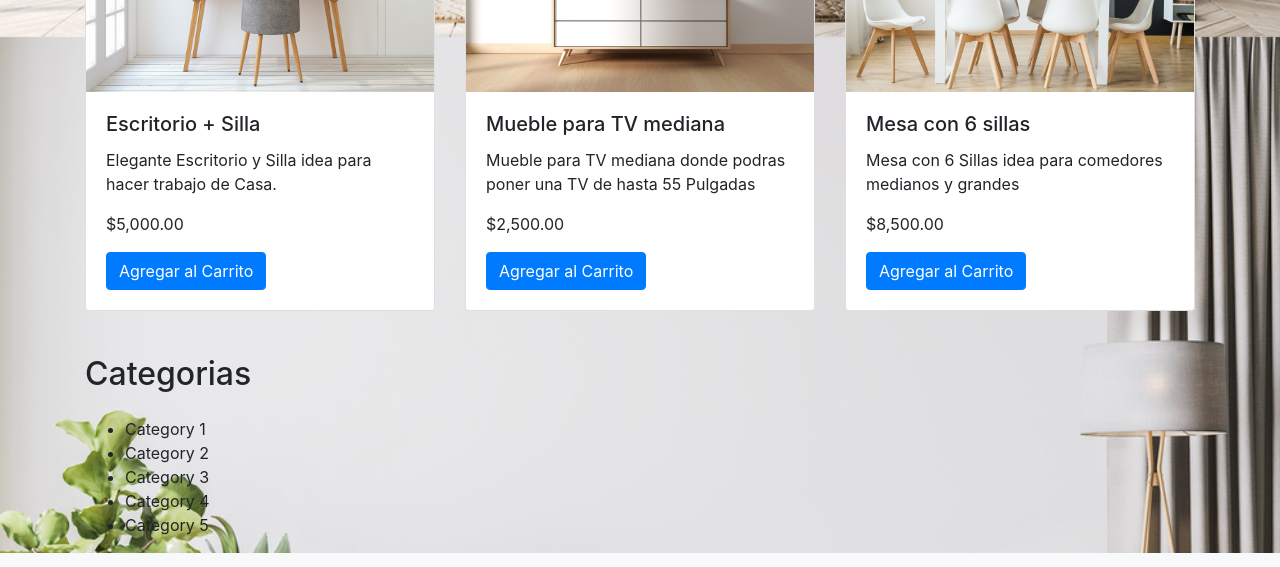
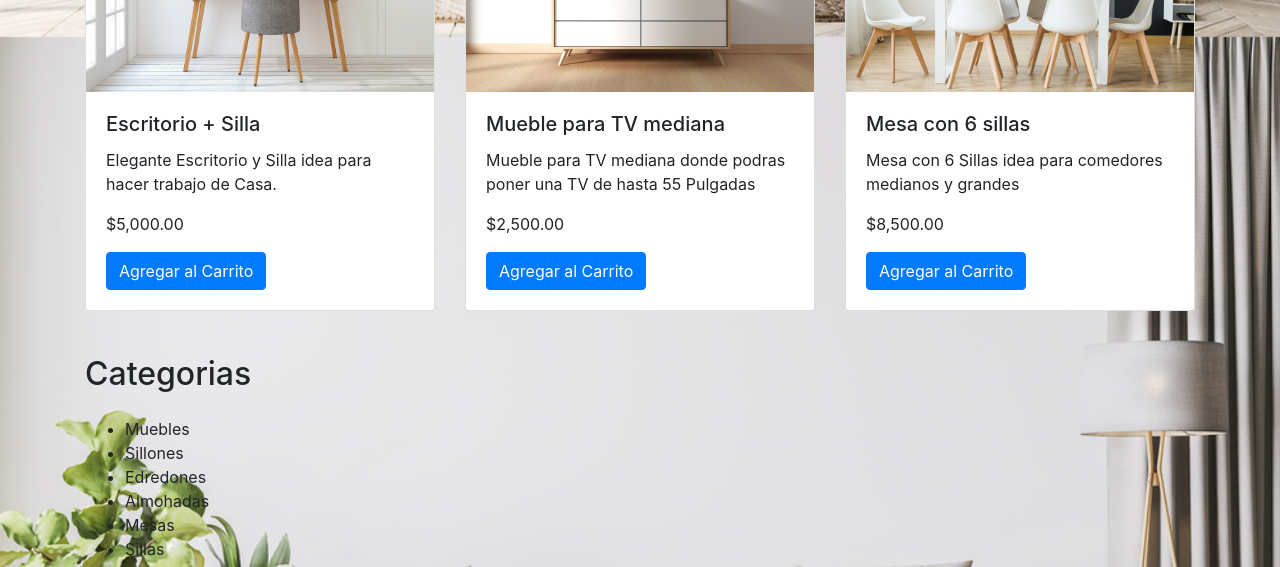
Before and after one commit to elinformatico/tecmilenio-final-web-project, a plain HTML site: page index.html in a window 1280 px wide. Shown: the part 1755-2322 px from the top of the page. Drawn offline with nearby package versions, Linux system fonts and the light colour scheme.

Commit message:
feature: Adding Categories dinamically

```diff
--- a/index.html
+++ b/index.html
@@ -38,15 +38,14 @@
 
   <div class="container">
     <h1 class="my-4 text-center" id="main-header">Tienda en Linea, Tecnmilenio Project</h1>
-    <div class="row" id="products-container"></div>
+    <div class="row" id="products-container">
+      <!-- Los Productos se generan de forma Automatica Utilizando JavaScript aqui -->
+    </div>
     <h2 class="my-4">Categorias</h2>
-    <ul>
-      <li>Category 1</li>
-      <li>Category 2</li>
-      <li>Category 3</li>
-      <li>Category 4</li>
-      <li>Category 5</li>
-    </ul>
+    <div id="categories-container">
+      <!-- Las Categorias se generan de forma Automatica Utilizando JavaScript aqui -->
+    </div>
+
   </div>
 
   <!--
--- a/js/fake-data.js
+++ b/js/fake-data.js
@@ -12,3 +12,7 @@ const products = [
     { id: 11, name: 'Mueble para TV mediana', description: 'Mueble para TV mediana donde podras poner una TV de hasta 55 Pulgadas', price: '$2,500.00', image: 'images/product_11.jpg' },
     { id: 12, name: 'Mesa con 6 sillas', description: 'Mesa con 6 Sillas idea para comedores medianos y grandes', price: '$8,500.00', image: 'images/product_12.jpg' },
   ];
+
+  const categories = [
+    'Muebles','Sillones', 'Edredones', 'Almohadas', 'Mesas', 'Sillas', 'Muebles para TV', 'Salas Completas'
+  ];
--- a/js/script.js
+++ b/js/script.js
@@ -28,6 +28,25 @@ document.addEventListener('DOMContentLoaded', function() {
 
       productsContainer.appendChild(productCard);
     });
+
+    const productCard = document.getElementById('categories-container');
+    const listElement = document.createElement('ul');
+
+    categories.forEach(category => {
+      console.log('Category: ' + category);
+
+
+      const childElement = document.createElement('li');
+
+      childElement.innerHTML = category;
+
+      listElement.appendChild(childElement);
+      productCard.appendChild(listElement);
+
+    });
+
+
+
     // Event listener for product thumbnails
     document.querySelectorAll('.product-thumbnail').forEach(thumbnail => {
       thumbnail.addEventListener('click', function() {
--- a/styles.css
+++ b/styles.css
@@ -21,3 +21,7 @@ body {
 .webpage-brand{
   width: 50%;
 }
+
+.modal-dialog {
+  max-width: 100%;
+}
```
